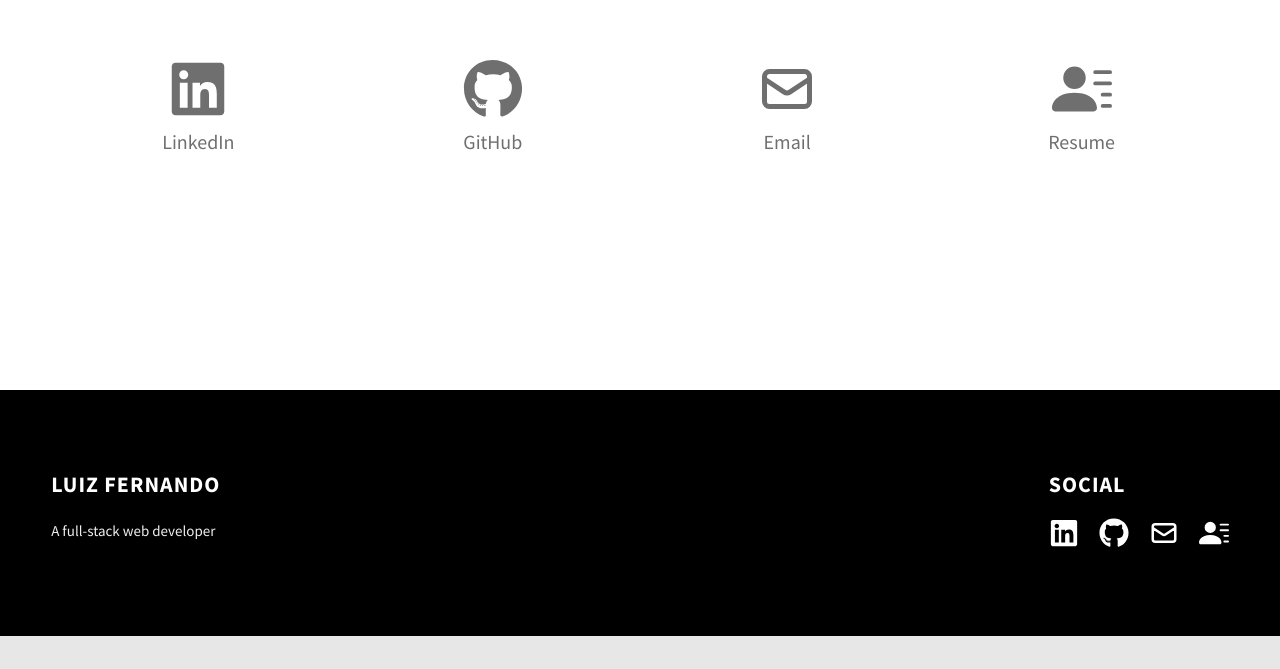
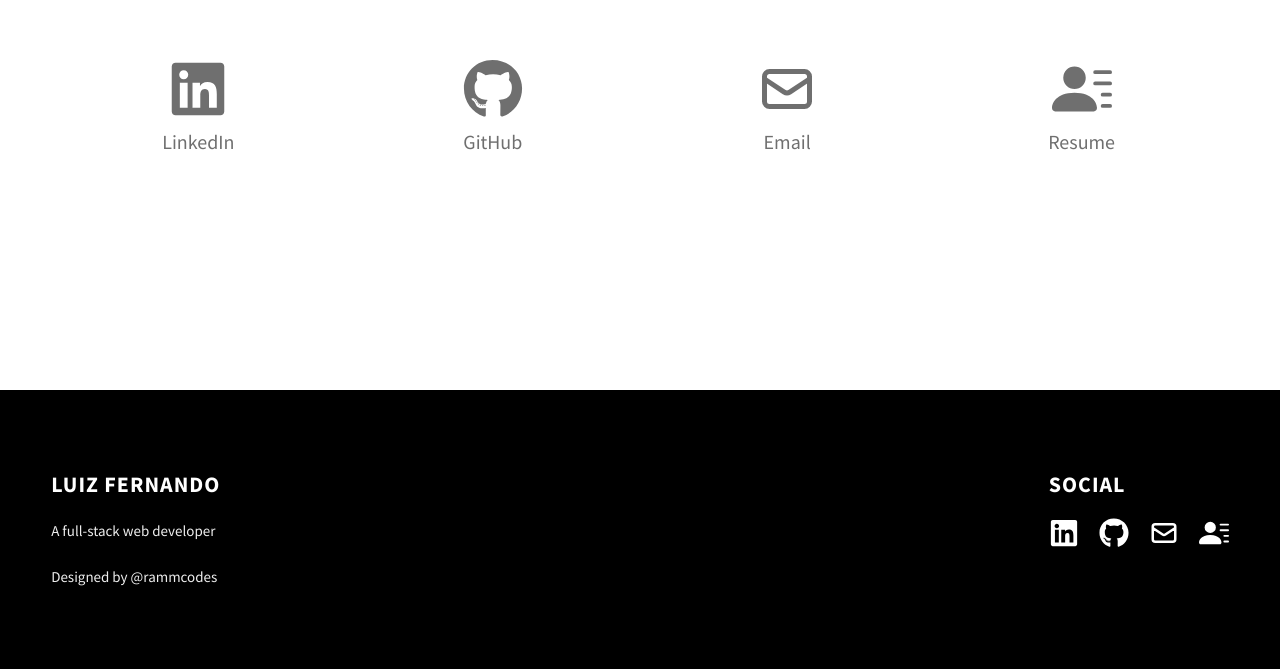
Before and after one commit to LuizFernando991/my-portfolio, a React (Vite) app: page / in a window 1280 px wide. Shown: the part 4179-4848 px from the top of the page. Before the commit the page ends 4815 px from the top, so only its background shows below. Built offline with nearby package versions, Linux system fonts and the light colour scheme.

Commit message:
design credits

```diff
--- a/src/sections/FooterSection/index.jsx
+++ b/src/sections/FooterSection/index.jsx
@@ -14,6 +14,9 @@ export default function FooterSection() {
           <Styled.H2>Luiz Fernando</Styled.H2>
           <Styled.AboutMeDescription>
             {i18next.t('footer.description')}
+          </Styled.AboutMeDescription>
+          <Styled.AboutMeDescription>
+            Designed by @rammcodes
           </Styled.AboutMeDescription>
         </Styled.AboutMe>
         <Styled.Socials>
```
